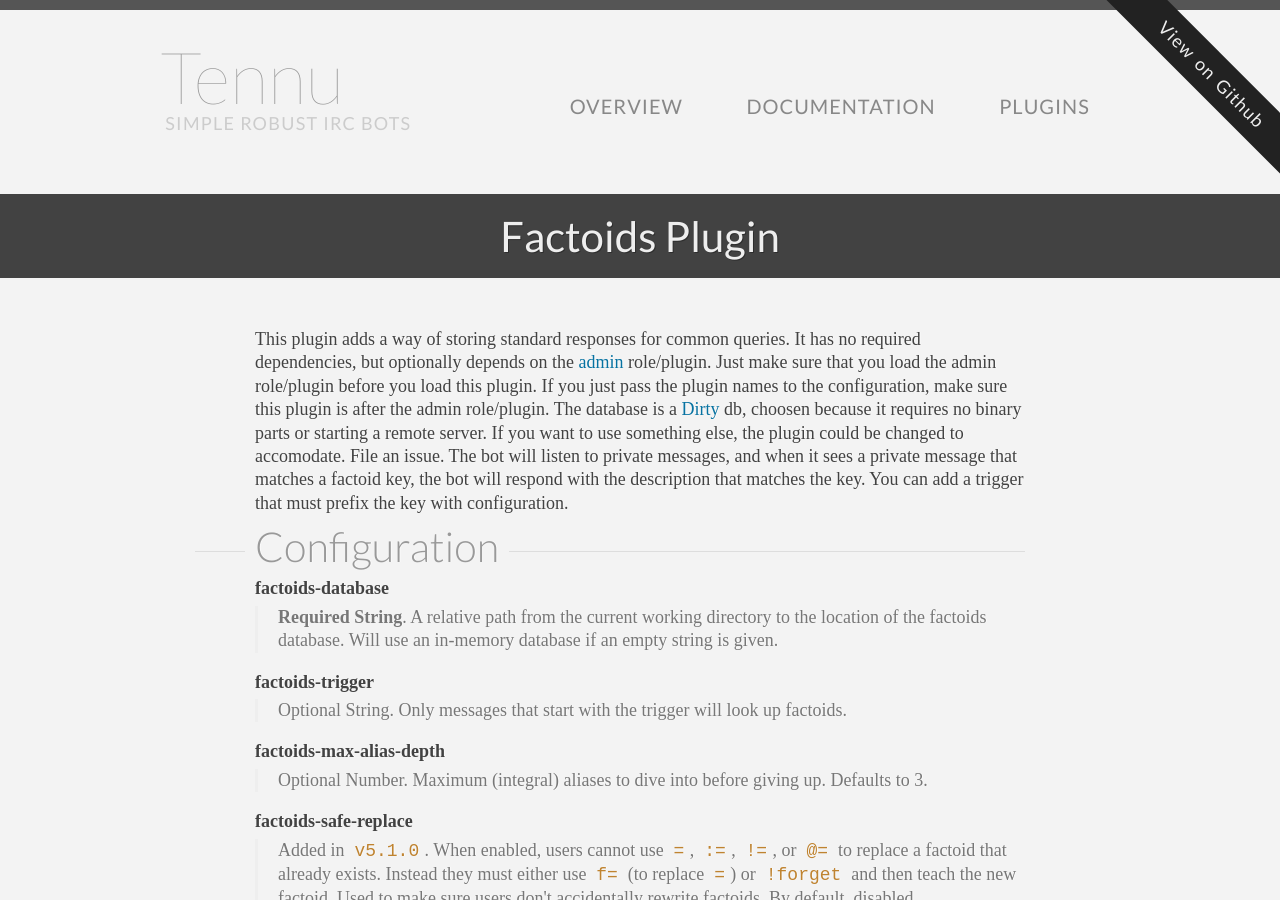
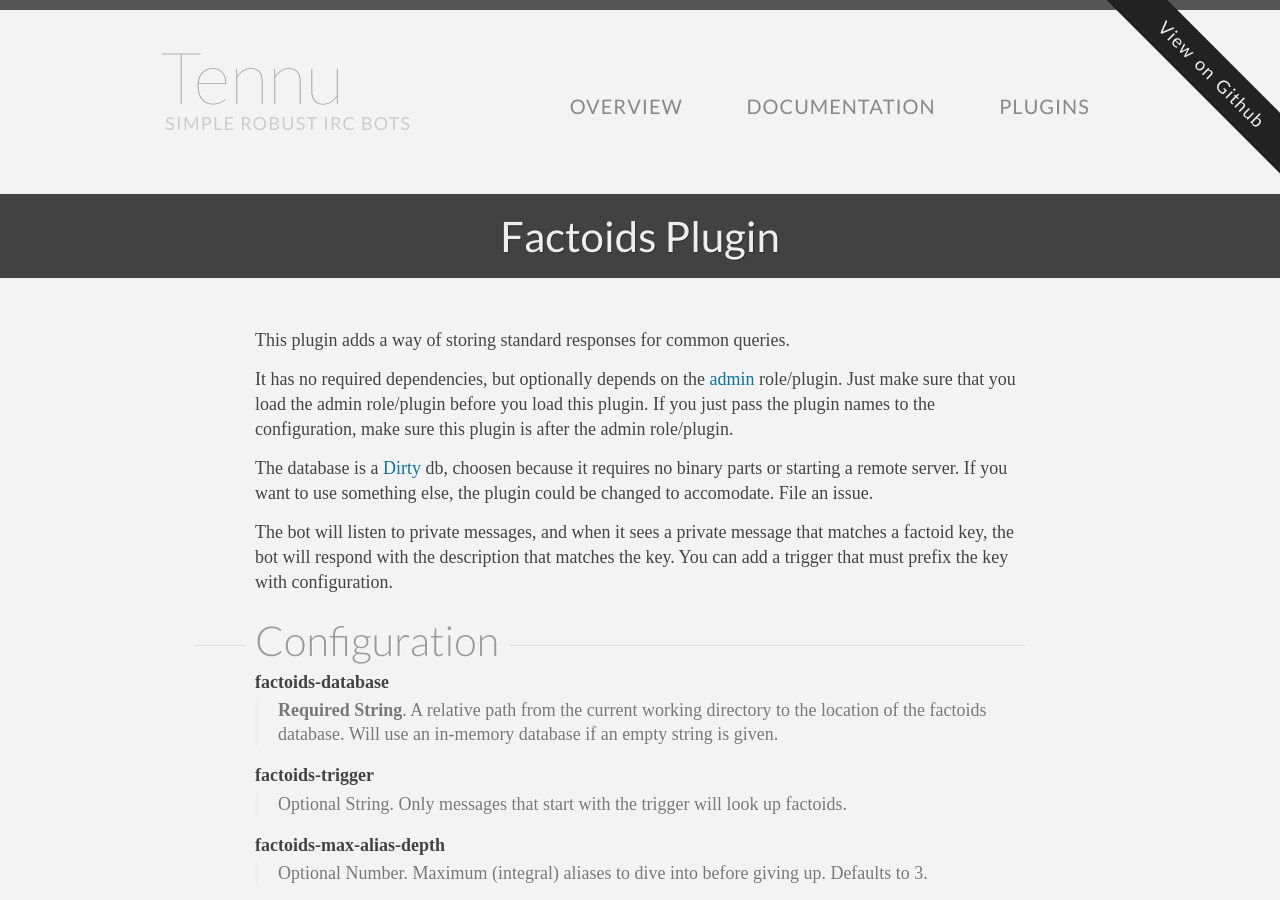
Before and after one commit to Tennu/tennu.github.io, a Jekyll site: the page built from plugins/factoids.html, in a window 1280 px wide and 900 px high. Built offline with Jekyll 4.4.1, drawn with Linux system fonts in a browser that asks for light colours; some web fonts are replaced.

```diff
--- a/plugins/factoids.html
+++ b/plugins/factoids.html
@@ -3,13 +3,13 @@ layout: plugin
 title: Factoids Plugin
 ---
 
-This plugin adds a way of storing standard responses for common queries.
+<p>This plugin adds a way of storing standard responses for common queries.</p>
 
-It has no required dependencies, but optionally depends on the <a href="admin">admin</a> role/plugin. Just make sure that you load the admin role/plugin before you load this plugin. If you just pass the plugin names to the configuration, make sure this plugin is after the admin role/plugin.
+<p>It has no required dependencies, but optionally depends on the <a href="admin">admin</a> role/plugin. Just make sure that you load the admin role/plugin before you load this plugin. If you just pass the plugin names to the configuration, make sure this plugin is after the admin role/plugin.</p>
 
-The database is a <a href="https://npmjs.org/package/dirty">Dirty</a> db, choosen because it requires no binary parts or starting a remote server. If you want to use something else, the plugin could be changed to accomodate. File an issue.
+<p>The database is a <a href="https://npmjs.org/package/dirty">Dirty</a> db, choosen because it requires no binary parts or starting a remote server. If you want to use something else, the plugin could be changed to accomodate. File an issue.</p>
 
-The bot will listen to private messages, and when it sees a private message that matches a factoid key, the bot will respond with the description that matches the key. You can add a trigger that must prefix the key with configuration.
+<p>The bot will listen to private messages, and when it sees a private message that matches a factoid key, the bot will respond with the description that matches the key. You can add a trigger that must prefix the key with configuration.</p>
 
 <h2>Configuration</h2>
 
```
